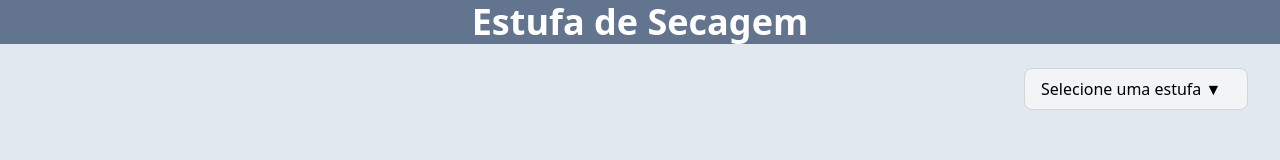
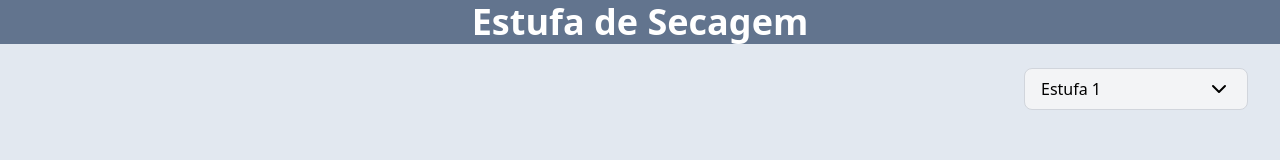
Before and after one commit to ViniiGabriel/estufa-secagem-de-madeira, a React (Vite) app in the folder frontend/: page / in a window 1280 px wide. Shown: the top 160 px of the page. Built offline with nearby package versions, Linux system fonts and the light colour scheme.

Commit message:
merge backend

```diff
--- a/frontend/package.json
+++ b/frontend/package.json
@@ -12,6 +12,7 @@
   "dependencies": {
     "@tailwindcss/vite": "^4.1.14",
     "chart.js": "^4.5.0",
+    "lucide-react": "^0.545.0",
     "react": "^19.1.1",
     "react-dom": "^19.1.1",
     "tailwindcss": "^4.1.14"
--- a/frontend/src/components/Dropdown.jsx
+++ b/frontend/src/components/Dropdown.jsx
@@ -1,7 +1,8 @@
 import { useState } from "react";
+import { ChevronDown } from "lucide-react";
 
 export default function Dropdown({ options, onSelect }) {
-  const [selected, setSelected] = useState("");
+  const [selected, setSelected] = useState("Estufa 1");
   const [isOpen, setIsOpen] = useState(false);
 
   const handleSelect = (option) => {
@@ -16,9 +17,11 @@ export default function Dropdown({ options, onSelect }) {
     <div className="relative w-56">
       <button
         onClick={() => setIsOpen(!isOpen)}
-        className="w-full bg-gray-100 border border-gray-300 rounded-lg px-4 py-2 text-left hover:bg-gray-200"
+        className="w-full bg-gray-100 border border-gray-300 rounded-lg px-4 py-2 flex justify-between items-center hover:bg-gray-200"
       >
-        {selected || "Selecione uma estufa ▼"}
+        <span>{selected}</span>
+
+        <ChevronDown className={isOpen ? "transform rotate-180" : ""} />
       </button>
 
       {isOpen && (
```
Also changed, not shown: 1 other file (tests, documents, lock files or other folders).
